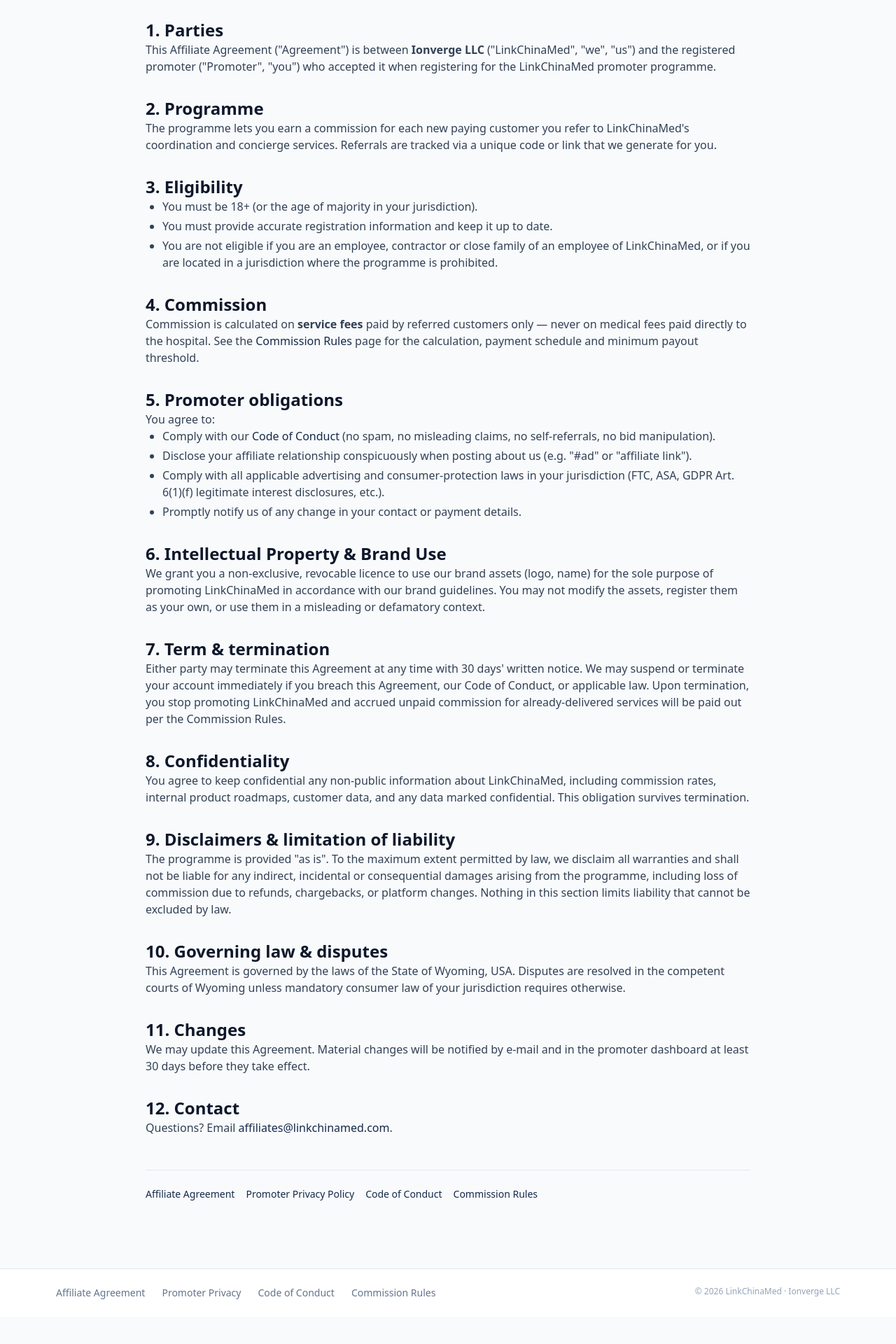
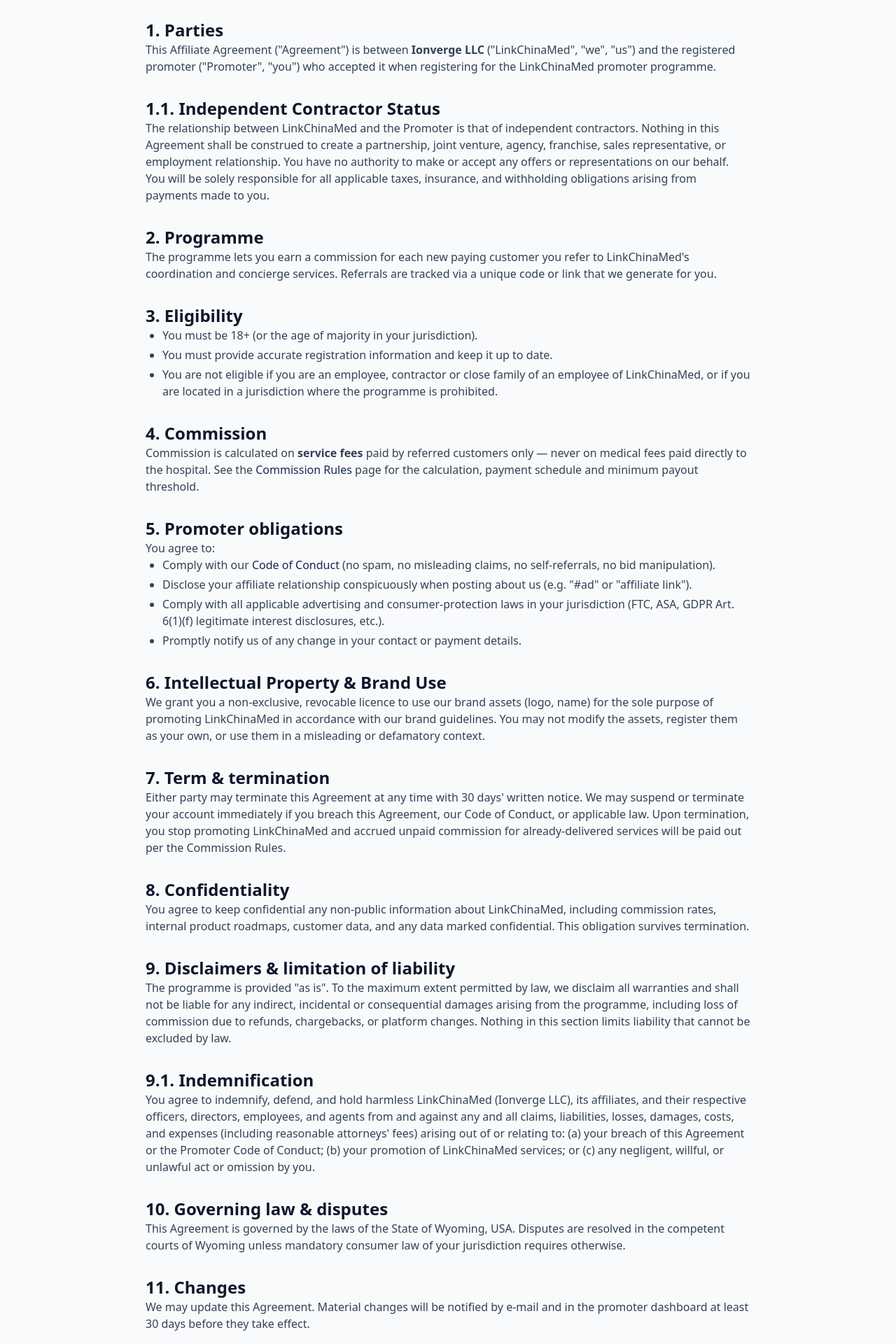
Before and after one commit to ericx0/affiliate-portal, a Next.js app: page /en/legal/affiliate-agreement in a window 1280 px wide. Shown: the part 340-2260 px from the top of the page at 70% size. Before the commit the page ends 2221 px from the top, so only its background shows below. Built offline with nearby package versions, Linux system fonts and the light colour scheme.

Commit message:
fix(legal): add independent contractor status and indemnification clauses to affiliate agreement, update privacy authority

```diff
--- a/src/app/[locale]/legal/affiliate-agreement/page.tsx
+++ b/src/app/[locale]/legal/affiliate-agreement/page.tsx
@@ -13,6 +13,17 @@
           <strong>Ionverge LLC</strong> ("LinkChinaMed", "we", "us") and
           the registered promoter ("Promoter", "you") who accepted it
           when registering for the LinkChinaMed promoter programme.
+        </p>
+      </section>
+
+      <section>
+        <h2 className="text-2xl font-bold text-slate-900">1.1. Independent Contractor Status</h2>
+        <p>
+          The relationship between LinkChinaMed and the Promoter is that of independent contractors.
+          Nothing in this Agreement shall be construed to create a partnership, joint venture, agency,
+          franchise, sales representative, or employment relationship. You have no authority to make
+          or accept any offers or representations on our behalf. You will be solely responsible for all
+          applicable taxes, insurance, and withholding obligations arising from payments made to you.
         </p>
       </section>
 
@@ -106,6 +117,18 @@
       </section>
 
       <section>
+        <h2 className="text-2xl font-bold text-slate-900">9.1. Indemnification</h2>
+        <p>
+          You agree to indemnify, defend, and hold harmless LinkChinaMed (Ionverge LLC), its affiliates,
+          and their respective officers, directors, employees, and agents from and against any and all
+          claims, liabilities, losses, damages, costs, and expenses (including reasonable attorneys' fees)
+          arising out of or relating to: (a) your breach of this Agreement or the Promoter Code of Conduct;
+          (b) your promotion of LinkChinaMed services; or (c) any negligent, willful, or unlawful act
+          or omission by you.
+        </p>
+      </section>
+
+      <section>
         <h2 className="text-2xl font-bold text-slate-900">10. Governing law &amp; disputes</h2>
         <p>
           This Agreement is governed by the laws of the State of
--- a/src/app/[locale]/legal/affiliate-privacy/page.tsx
+++ b/src/app/[locale]/legal/affiliate-privacy/page.tsx
@@ -84,7 +84,9 @@
           withdraw consent. Email{" "}
           <a className="text-brand-600 hover:underline" href="mailto:privacy@linkchinamed.com">privacy@linkchinamed.com</a>.
           We respond within 30 days. You can also lodge a complaint
-          with your local data-protection authority.
+          with your local data-protection authority (for EEA users,
+          your national DPA; for UK users, the Information Commissioner's
+          Office (ICO)).
         </p>
       </section>
 
```
